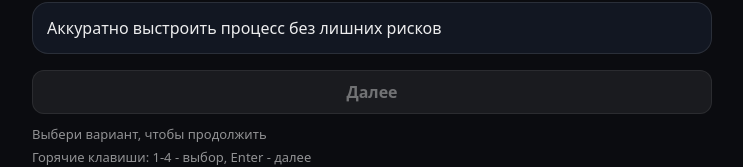
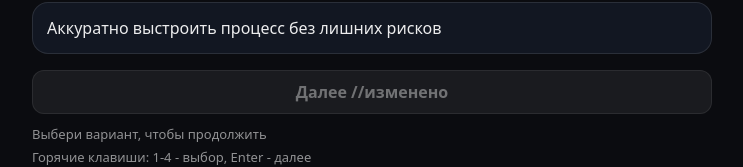
Before and after one commit to Str0f/seller-test-miniapp, a React (Vite) app in the folder webapp/: page / in a window 1280 px wide. Both pictures are taken after a click on the button "Узнать свой тип". Shown: the part 323-490 px from the top of the page, without its empty margins (268-1011 px from the left). Built offline with nearby package versions, Linux system fonts and the light colour scheme.

Commit message:
vibrano3

```diff
--- a/webapp/src/App.jsx
+++ b/webapp/src/App.jsx
@@ -617,7 +617,7 @@ if (isIntro) {
     disabled={!selectedId}
     onClick={next}
   >
-    {isLast ? "Завершить" : "Далее"}
+    {isLast ? "Завершить" : "Далее"} //изменено
   </button>
 )}
 
```
